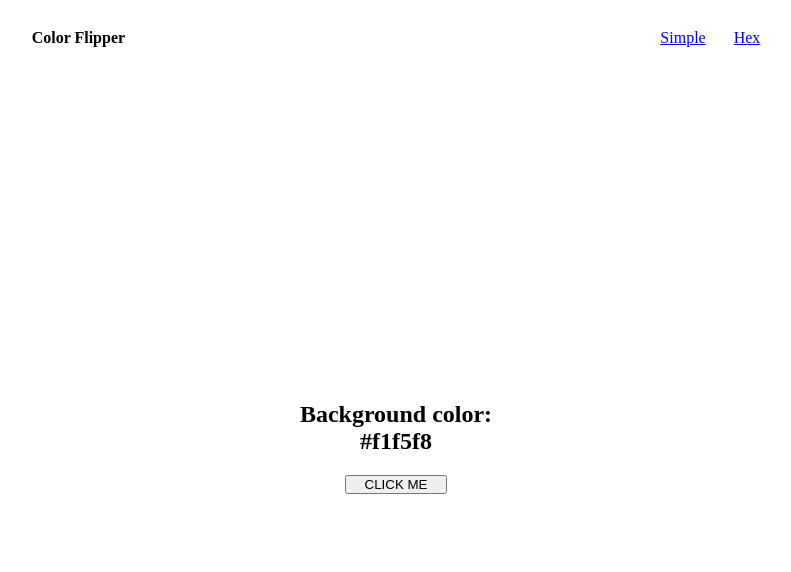
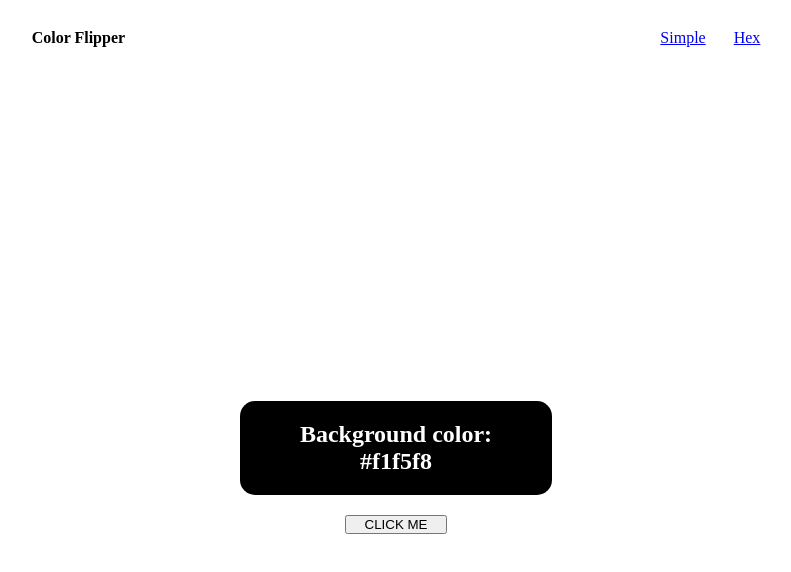
Before and after one commit to cicerosimplicio/projetos-studos-javascript, a plain HTML site: page 01-color-flipper/index.html in a window 1280 px wide. Shown: the whole page, without its empty margins (244-1035 px from the left). Drawn offline with Linux system fonts and the light colour scheme.

Commit message:
Update style.css

```diff
--- a/01-color-flipper/style.css
+++ b/01-color-flipper/style.css
@@ -33,6 +33,13 @@ main {
     display: block;
 }
 
+.container > h2 {
+    padding: 20px 60px;
+    background-color: black;
+    color: white;
+    border-radius: 15px;
+}
+
 .btn {
     width: 20%;
     padding: 0;
```
